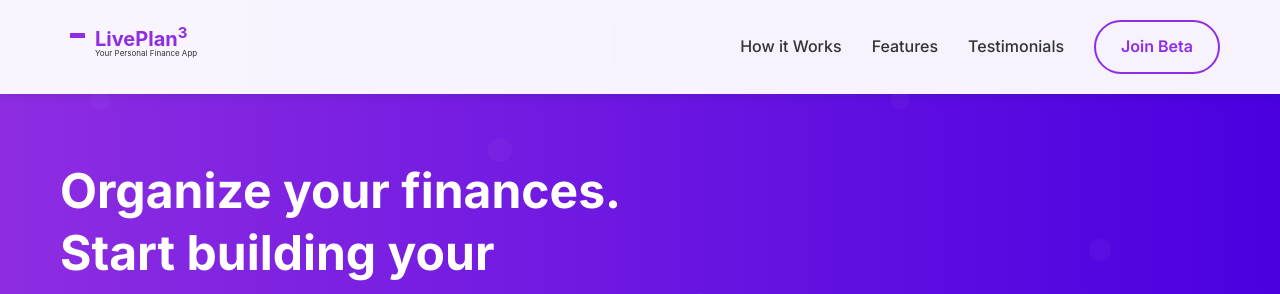
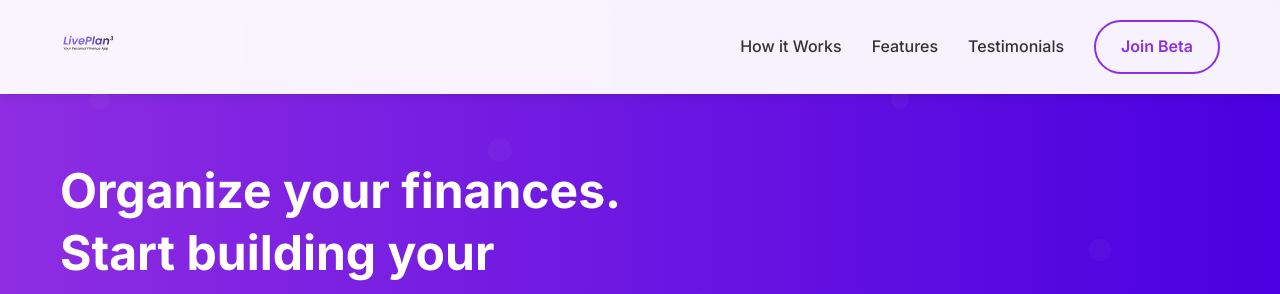
Before and after one commit to HelioWoi/Landing-page-LivePlan3, a plain HTML site: page index.html in a window 1280 px wide. Shown: the top 294 px of the page. Drawn offline with Linux system fonts and the light colour scheme.

Commit message:
Substituir logo no header e footer pela versão da pasta public

```diff
--- a/index.html
+++ b/index.html
@@ -14,7 +14,7 @@
     <header>
         <div class="container">
             <div class="logo">
-                <img src="images/logo.svg" alt="LivePlan³">
+                <img src="public/logo LivePlan3-slogan.svg" alt="LivePlan³">
             </div>
             <nav>
                 <ul>
@@ -205,7 +205,7 @@
         <div class="container">
             <div class="footer-content">
                 <div class="footer-logo">
-                    <img src="images/logo.svg" alt="LivePlan³">
+                    <img src="public/logo LivePlan3-slogan.svg" alt="LivePlan³">
                     <p>Your Personal Finance App</p>
                 </div>
                 <div class="footer-links">
```
Also changed, not shown: public/01.jpeg (added), public/02.homepage.jpeg (added), public/02.login.jpeg (added), public/03.expenses.jpeg (added), public/04.simulate.jpg (added), public/05.simulate.jpg (added), public/06.dashboard.jpeg (added), public/07 goals.jpeg (added), public/logo LivePlan3-slogan.svg (added).
